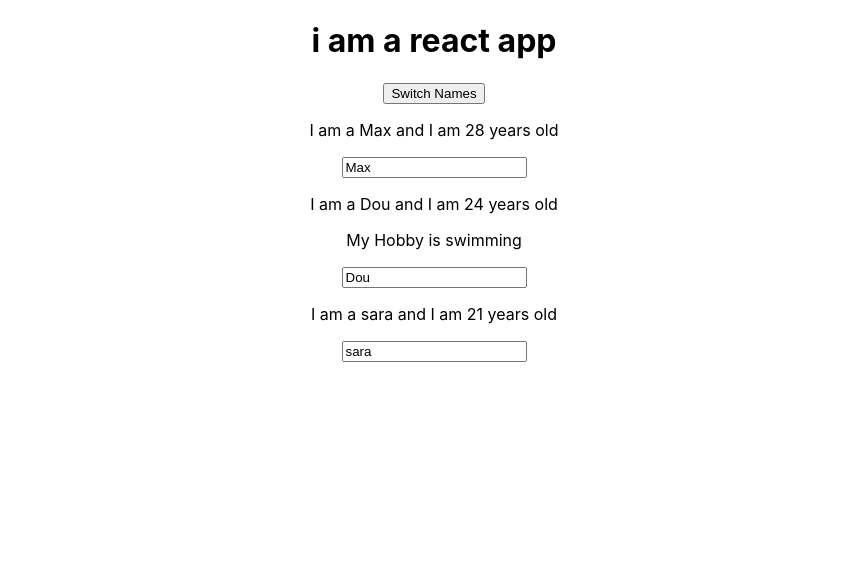
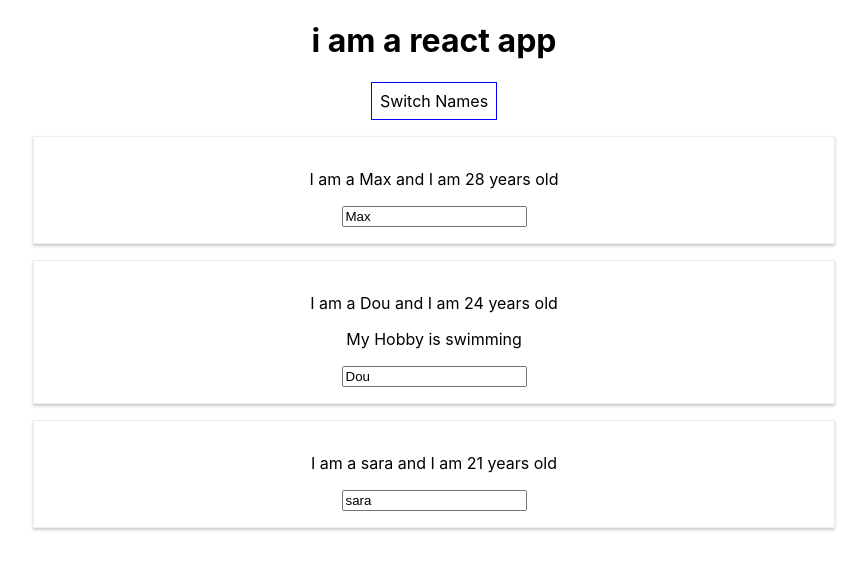
Before and after one commit to moazahmed132/react-course-udemy-max, a React (Create React App) app: page / in a window 1280 px wide. Shown: the top 570 px of the page, without its empty margins (206-1073 px from the left). Built offline with nearby package versions, Linux system fonts and the light colour scheme.

Commit message:
apply two ways to style: the style sheat way and the inline style

```diff
--- a/src/App.js
+++ b/src/App.js
@@ -33,10 +33,19 @@
 
 
   render() {
+    const style = {
+      backgroundColor: 'white',
+      font: 'inherit',
+      border: '1px solid blue',
+      padding: '8px',
+      cursor: 'pointer'
+    };
     return (
       <div className="App" >
         <h1 > i am a react app </h1>
-        <button onClick={() => this.switchNameHandler('khalaf el dahshory')}>Switch Names</button>
+        <button
+          style={style}
+          onClick={() => this.switchNameHandler('khalaf el dahshory')}>Switch Names</button>
         <Person
           name={this.state.persons[0].name}
           age={this.state.persons[0].age}
--- /dev/null
+++ b/src/Person/Person.css
@@ -0,0 +1,8 @@
+.Person{
+  width: 60%;
+  margin:  16px auto;
+  border: 1px solid #eee;
+  box-shadow: 0 2px 3px #ccc;
+  padding: 16px;
+  text-align: center;
+}
--- a/src/Person/Person.js
+++ b/src/Person/Person.js
@@ -1,8 +1,9 @@
 import React from 'react'
+import './Person.css'
 
 const Person = (props) => {
   return (
-    <div>
+    <div className="Person">
       <p onClick={props.switchNameHandler}>I am a {props.name} and I am {props.age} years old </p>
       <p>{props.children}</p>
       <input type="text" onChange={props.nameChangeHandler} value={props.name} />
```
